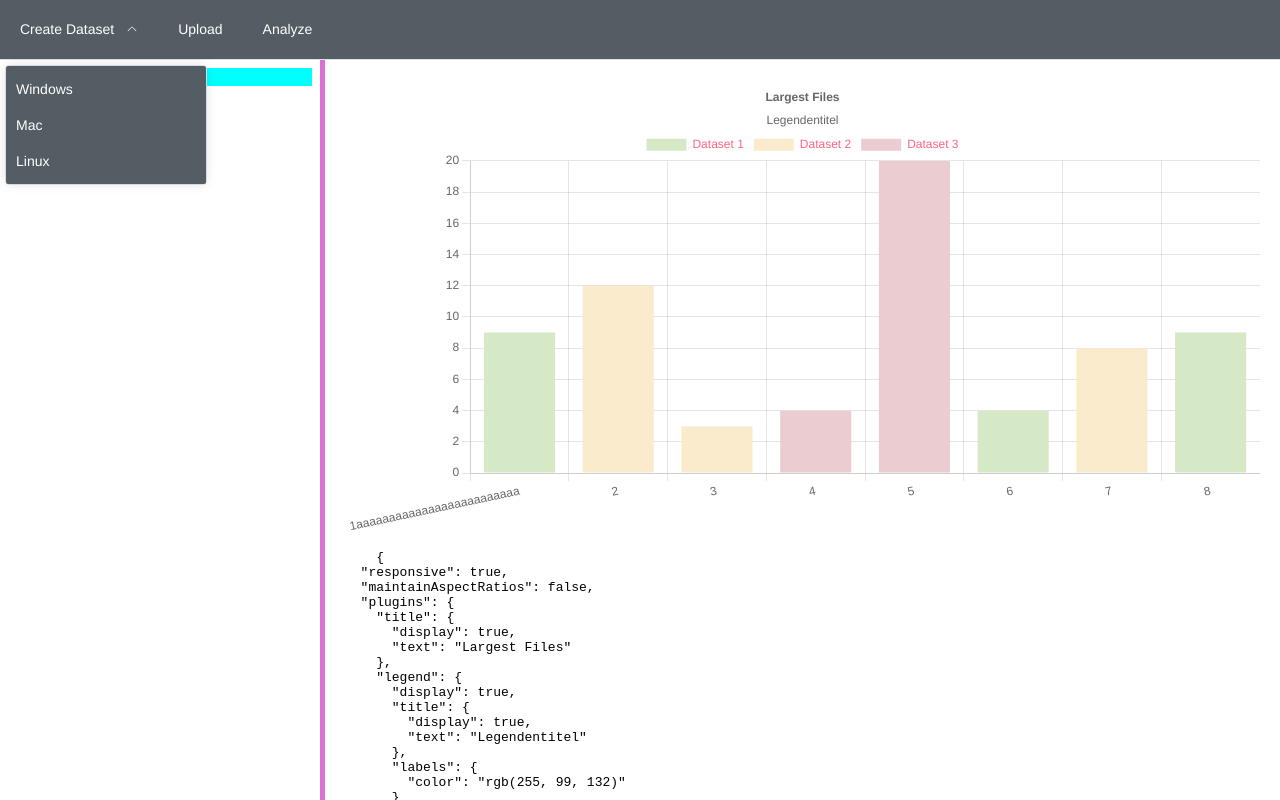
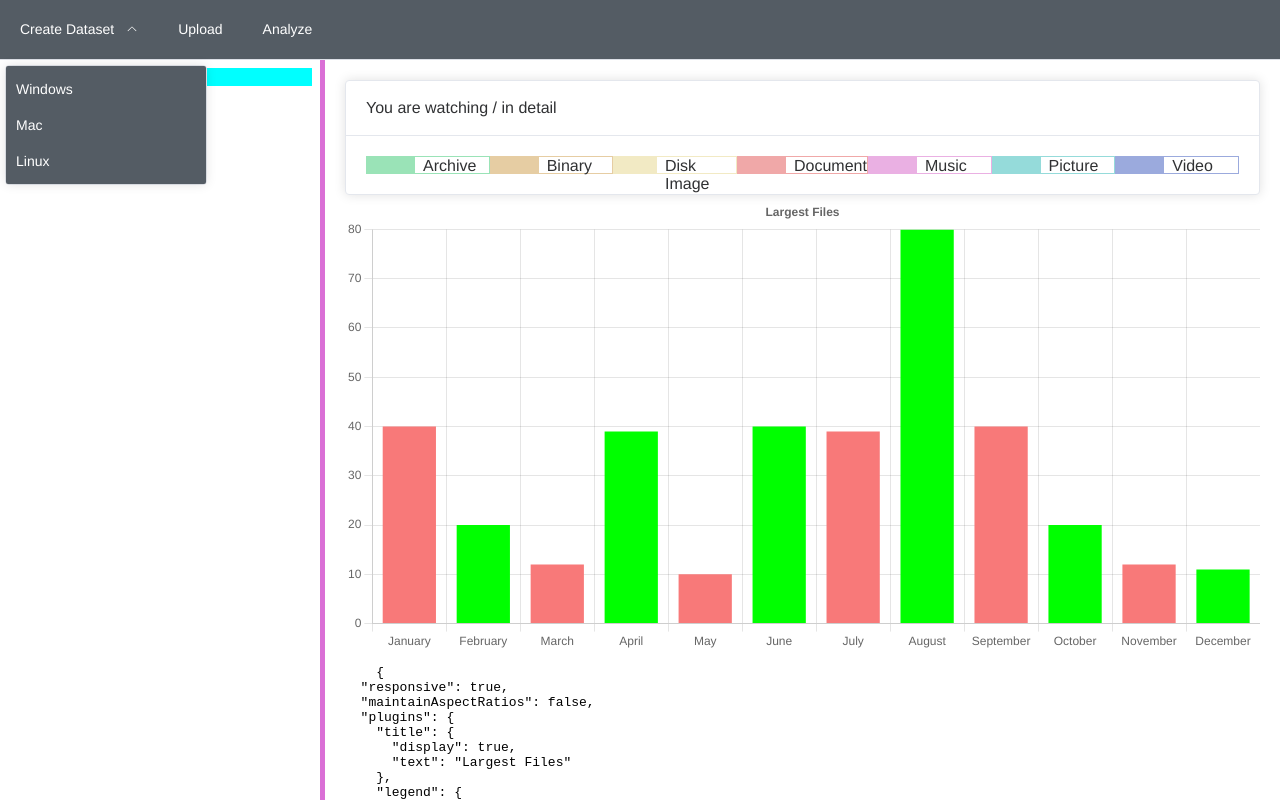
Before and after one commit to marcgauch/dashboard-design, a Vue app: page /analyze in a window 1280 px wide. Built offline with nearby package versions, Linux system fonts and the light colour scheme; what @imengyu/vue3-context-menu would draw is missing.

Commit message:
CHANGED: Major rework of charts

```diff
--- a/src/components/analyzer/charts/BarChart.vue
+++ b/src/components/analyzer/charts/BarChart.vue
@@ -29,46 +29,45 @@ const analyzeStore = useAnalyzeStore();
 
 analyzeStore.$subscribe(async () => {
   const largestFiles = analyzeStore.filesSortedBySize.slice(0, 10);
-  let labels = [] as string[];
-  let data = [] as number[];
-  let backgroundColor = [] as string[];
-  chartData.datasets = [];
-  largestFiles.forEach((f) => {
-    labels.push(f.name);
-    data.push(f.size);
-    backgroundColor.push(UTIL.getColor(f.icon));
-    chartData.datasets.push();
+
+  const labels = [] as string[];
+  const dataset = {
+    data: [] as number[],
+    backgroundColor: [] as string[],
+  };
+
+  largestFiles.forEach(({ name, size, icon }) => {
+    labels.push(name);
+    dataset.data.push(size);
+    dataset.backgroundColor.push(UTIL.getColor(icon));
   });
   showChart.value = false;
   chartData.labels = labels;
-  chartData.datasets[0].data = data;
-  chartData.datasets[0].backgroundColor = backgroundColor;
-
+  chartData.datasets = [dataset];
   await nextTick();
   showChart.value = true;
 });
 
 const chartData = reactive({
   // https://stackoverflow.com/questions/44297428/chartjs-bar-chart-with-legend-which-corresponds-to-each-bar
-  labels: ['1aaaaaaaaaaaaaaaaaaaaaaaaa', '2', '3', '4', '5', '6', '7', '8'],
+  labels: [
+    'January',
+    'February',
+    'March',
+    'April',
+    'May',
+    'June',
+    'July',
+    'August',
+    'September',
+    'October',
+    'November',
+    'December',
+  ],
   datasets: [
     {
-      label: 'Dataset 1',
-      data: [9, 0, 0, 0, 0, 4, 0, 9],
-      backgroundColor: '#D6E9C6',
-      stack: 'Stack 0',
-    },
-    {
-      label: 'Dataset 2',
-      data: [0, 12, 3, 0, 0, 0, 8, 0],
-      backgroundColor: '#FAEBCC',
-      stack: 'Stack 0',
-    },
-    {
-      label: 'Dataset 3',
-      data: [0, 0, 0, 4, 20, 0, 0, 0],
-      backgroundColor: '#EBCCD1',
-      stack: 'Stack 0',
+      backgroundColor: ['#f87979', '#00ff00'],
+      data: [40, 20, 12, 39, 10, 40, 39, 80, 40, 20, 12, 11],
     },
   ],
 });
@@ -82,11 +81,7 @@ const chartOptions = reactive({
       text: 'Largest Files',
     },
     legend: {
-      display: true,
-      title: { display: true, text: 'Legendentitel' },
-      labels: {
-        color: 'rgb(255, 99, 132)',
-      },
+      display: false,
     },
     tooltip: {
       callbacks: {
--- /dev/null
+++ b/src/components/analyzer/charts/FilterItem.vue
@@ -0,0 +1,55 @@
+<template>
+  <div class="container" :style="`border: 1px solid ${color};`" @click="toggleActive">
+    <div :class="[{ inactive: !active }, 'colored-label']" :style="`background-color: ${color}`">
+      &nbsp;
+    </div>
+    <div class="name">
+      {{ name }}
+    </div>
+  </div>
+</template>
+
+<script setup lang="ts">
+import { ItemTypeIcon } from '@/models/models';
+import { useAnalyzeStore } from '@/stores/analyzeStore';
+import { ref } from 'vue';
+
+const props = defineProps<{
+  icon: ItemTypeIcon;
+}>();
+
+const name = ItemTypeIcon[props.icon].toLowerCase().replaceAll('_', ' ');
+const color = `var(--color-${ItemTypeIcon[props.icon]})`;
+const active = ref(true);
+
+const analyzeStore = useAnalyzeStore();
+
+const toggleActive = () => {
+  if (active.value) {
+    active.value = false;
+    analyzeStore.addDisabledItemType(props.icon);
+  } else {
+    active.value = true;
+    analyzeStore.removeDisabledItemType(props.icon);
+  }
+};
+</script>
+
+<style scoped>
+.container {
+  display: flex;
+  width: 9rem;
+  height: 1rem;
+}
+.name {
+  text-transform: capitalize;
+  padding-left: 0.5rem;
+}
+.colored-label {
+  width: 3rem;
+}
+
+.inactive {
+  filter: brightness(0.7);
+}
+</style>
--- /dev/null
+++ b/src/components/analyzer/charts/TheCharts.vue
@@ -0,0 +1,12 @@
+<template>
+  <TheTitle />
+
+  <BarChart />
+</template>
+
+<script setup lang="ts">
+import TheTitle from './TheTitle.vue';
+import BarChart from '@/components/analyzer/charts/BarChart.vue';
+</script>
+
+<style scoped></style>
--- /dev/null
+++ b/src/components/analyzer/charts/TheFilter.vue
@@ -0,0 +1,18 @@
+<template>
+  <div class="d-flex justify-content-between">
+    <FilterItem :icon="ItemTypeIcon.ARCHIVE" />
+    <FilterItem :icon="ItemTypeIcon.BINARY" />
+    <FilterItem :icon="ItemTypeIcon.DISK_IMAGE" />
+    <FilterItem :icon="ItemTypeIcon.DOCUMENT" />
+    <FilterItem :icon="ItemTypeIcon.MUSIC" />
+    <FilterItem :icon="ItemTypeIcon.PICTURE" />
+    <FilterItem :icon="ItemTypeIcon.VIDEO" />
+  </div>
+</template>
+
+<script setup lang="ts">
+import { ItemTypeIcon } from '@/models/models';
+import FilterItem from './FilterItem.vue';
+</script>
+
+<style scoped></style>
--- /dev/null
+++ b/src/components/analyzer/charts/TheTitle.vue
@@ -0,0 +1,13 @@
+<template>
+  <el-card>
+    <template #header> You are watching {{ analyzeStore.directoryPath }} in detail </template>
+    <TheFilter />
+  </el-card>
+</template>
+
+<script setup lang="ts">
+import TheFilter from './TheFilter.vue';
+import { useAnalyzeStore } from '@/stores/analyzeStore';
+
+const analyzeStore = useAnalyzeStore();
+</script>
--- a/src/services/Util.ts
+++ b/src/services/Util.ts
@@ -21,6 +21,7 @@ export class UTIL {
     return settingsStore.TREE_ITEM_SIZE.TEXT_WHEN_TOO_BIG;
   };
   public static getColor(icon: ItemTypeIcon) {
+    //IMPORTANT: Keep this in sync with @/styles/indes.scss/:root
     switch (icon) {
       case ItemTypeIcon.ARCHIVE:
         return '#9AE3B7';
--- a/src/stores/analyzeStore.ts
+++ b/src/stores/analyzeStore.ts
@@ -1,18 +1,41 @@
 import { ref } from 'vue';
 import { defineStore } from 'pinia';
-import type { Directory, File } from '@/models/models';
+import type { Directory, File, ItemTypeIcon } from '@/models/models';
 import { ItemType } from '@/models/models';
 
 export const useAnalyzeStore = defineStore('analyze', () => {
+  const directoryPath = ref('/');
+  const isCalculating = ref(false);
+  const filesSortedBySize = ref([] as File[]);
+  const disabledItemTypes = ref([] as ItemTypeIcon[]);
+
   const setDirectory = (directory: Directory) => {
     isCalculating.value = true;
+    directoryPath.value = directory.fullPath;
+    console.log(directory.fullPath.toString());
     console.log(directory);
     filesSortedBySize.value = sortFilesBySize(directory);
     isCalculating.value = false;
   };
-  const isCalculating = ref(false);
-  const filesSortedBySize = ref([] as File[]);
-  return { setDirectory, filesSortedBySize, isCalculating };
+
+  const addDisabledItemType = (type: ItemTypeIcon) => {
+    const tmp = disabledItemTypes.value.filter((e) => e !== type);
+    tmp.push(type);
+    disabledItemTypes.value = tmp;
+  };
+
+  const removeDisabledItemType = (type: ItemTypeIcon) => {
+    disabledItemTypes.value = disabledItemTypes.value.filter((e) => e !== type);
+  };
+
+  return {
+    directoryPath,
+    filesSortedBySize,
+    isCalculating,
+    setDirectory,
+    addDisabledItemType,
+    removeDisabledItemType,
+  };
 });
 
 // UTIL
--- a/src/styles/index.scss
+++ b/src/styles/index.scss
@@ -1,3 +1,14 @@
+:root {
+  --color-ARCHIVE: #9AE3B7;
+  --color-BINARY: #E6CDA3;
+  --color-DISK_IMAGE: #F2EAC4;
+  --color-DOCUMENT: #F0A8A8;
+  --color-MUSIC: #EAB0E3;
+  --color-PICTURE: #95DBDA;
+  --color-VIDEO: #9BAADD;
+  --color-DEFAULT: #F0EFE6;
+}
+
 body {
   font-family: 'Helvetica Neue', Helvetica, 'PingFang SC', 'Hiragino Sans GB', 'Microsoft YaHei',
     '微软雅黑', Arial, sans-serif;
@@ -28,3 +39,8 @@ code {
 .w-100 {
   width: 100%;
 }
+
+
+.justify-content-between {
+  justify-content: space-between !important;
+}
--- a/src/views/AnalyzeView.vue
+++ b/src/views/AnalyzeView.vue
@@ -4,12 +4,12 @@
       <TreeContainer></TreeContainer>
     </el-aside>
     <el-main style="border-left: 5px solid orchid">
-      <BarChart />
+      <TheCharts />
     </el-main>
   </el-container>
 </template>
 
 <script setup lang="ts">
+import TheCharts from '@/components/analyzer/charts/TheCharts.vue';
 import TreeContainer from '@/components/analyzer/tree/TreeContainer.vue';
-import BarChart from '@/components/analyzer/charts/BarChart.vue';
 </script>
```
